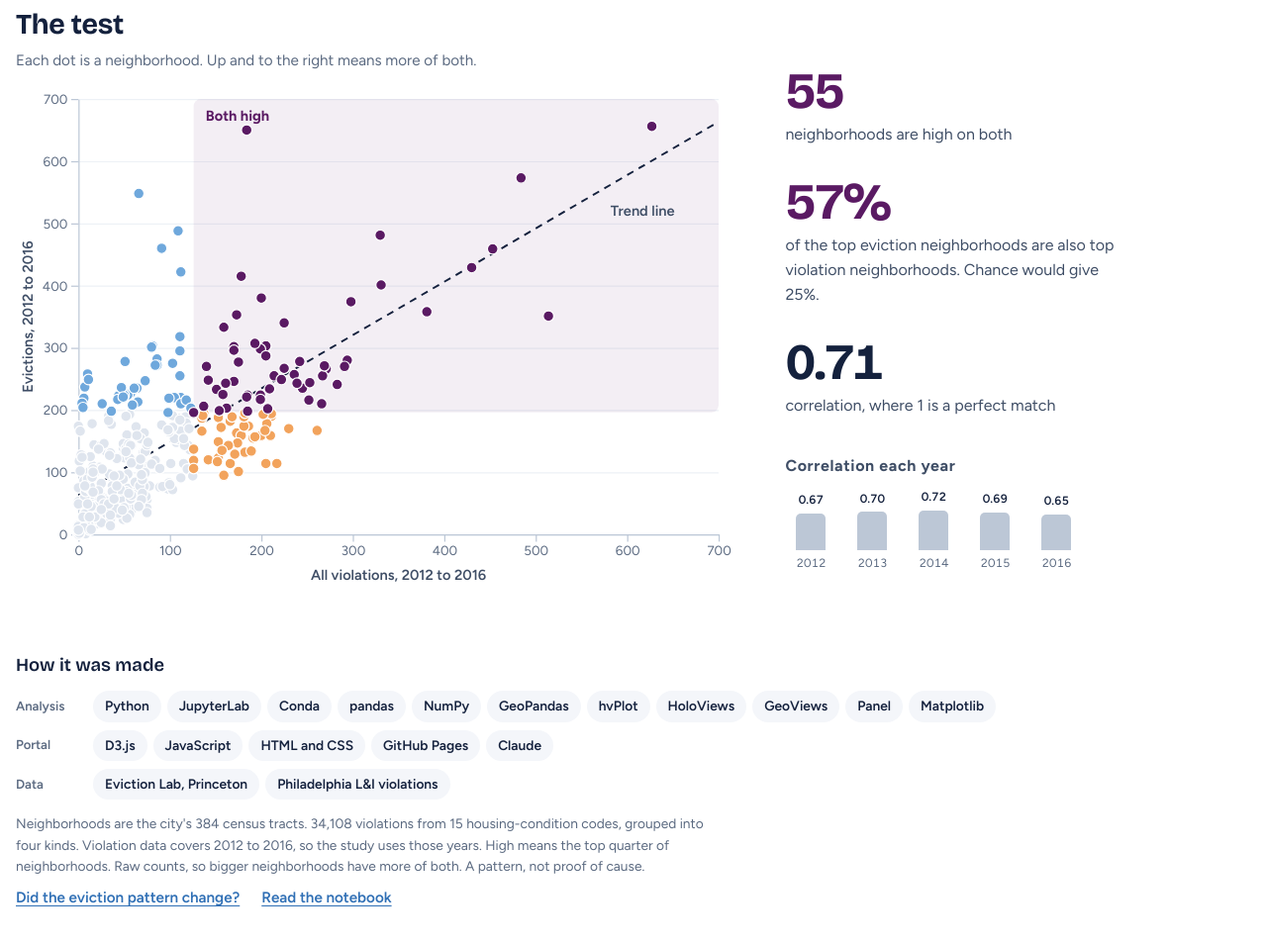
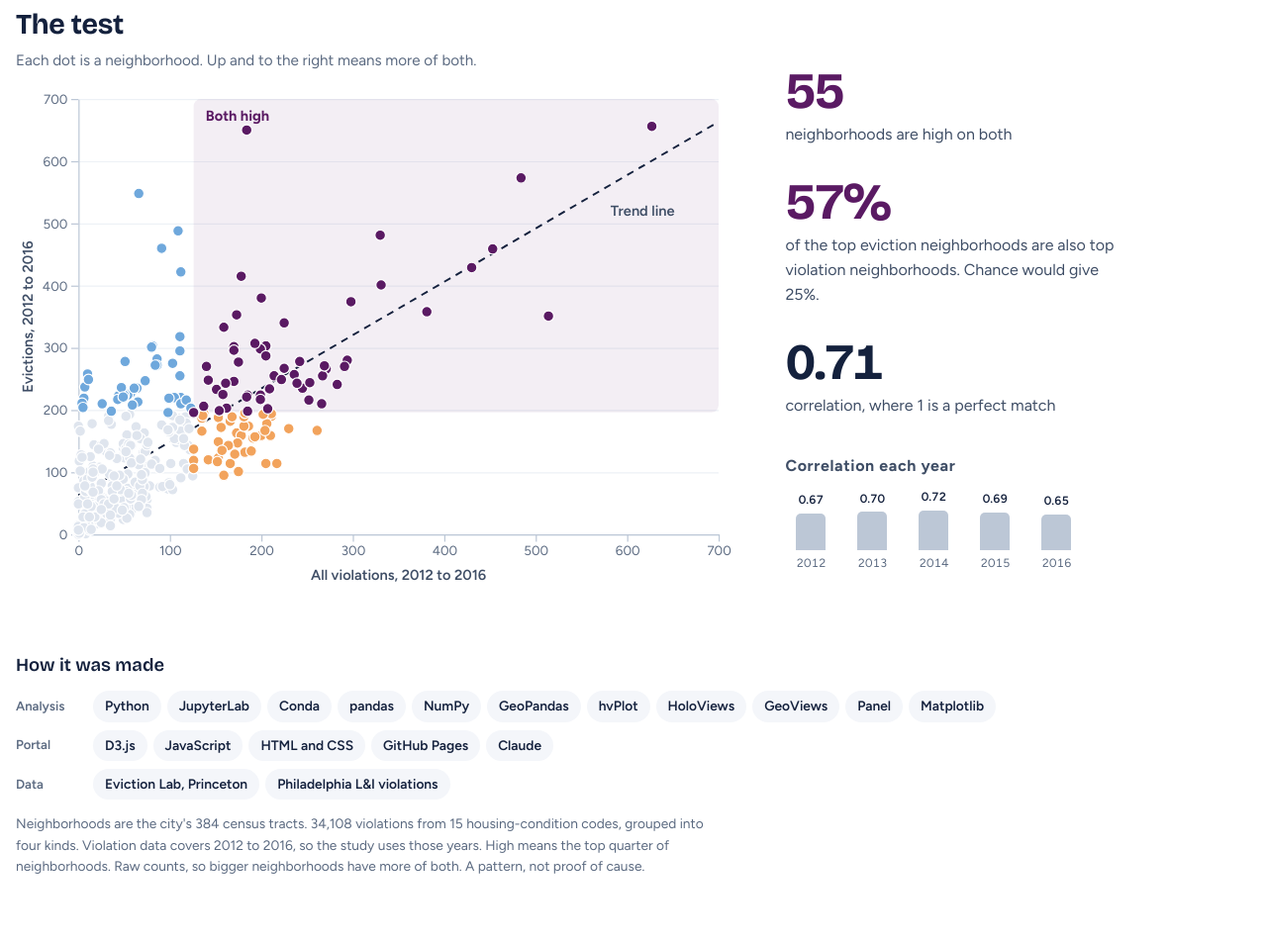
Before and after one commit to gautamik01/Gautami_Social, a plain HTML site: page projects/01-evictions-violations-2012-2016/index.html in a window 1280 px wide. Shown: the part 1044-1998 px from the top of the page at 99% size. Drawn offline with nearby package versions, Linux system fonts and the light colour scheme.

Commit message:
Update links section in index.html
Removed outdated links and added an empty paragraph for future content.

```diff
--- a/projects/01-evictions-violations-2012-2016/index.html
+++ b/projects/01-evictions-violations-2012-2016/index.html
@@ -76,7 +76,7 @@
   <div class="toolrow"><span class="k">Portal</span><span class="tool">D3.js</span><span class="tool">JavaScript</span><span class="tool">HTML and CSS</span><span class="tool">GitHub Pages</span><span class="tool">Claude</span></div>
   <div class="toolrow"><span class="k">Data</span><span class="tool">Eviction Lab, Princeton</span><span class="tool">Philadelphia L&amp;I violations</span></div>
   <p class="fine">Neighborhoods are the city's 384 census tracts. 34,108 violations from 15 housing-condition codes, grouped into four kinds. Violation data covers 2012 to 2016, so the study uses those years. High means the top quarter of neighborhoods. Raw counts, so bigger neighborhoods have more of both. A pattern, not proof of cause.</p>
-  <p class="links"><a href="../02-eviction-patterns-2003-2016/">Did the eviction pattern change?</a><a href="https://github.com/gautamik01/Gautami_Social/blob/main/projects/01-evictions-violations-2012-2016/notebook.ipynb" target="_blank" rel="noopener">Read the notebook</a></p>
+  <p class="links"></p>
 </footer>
 
 <div class="tip" id="tip" role="tooltip"></div>
```
